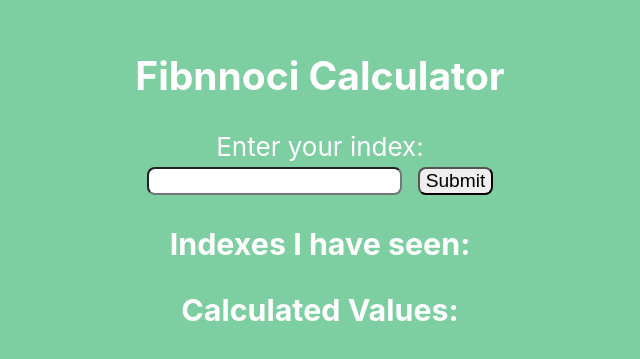
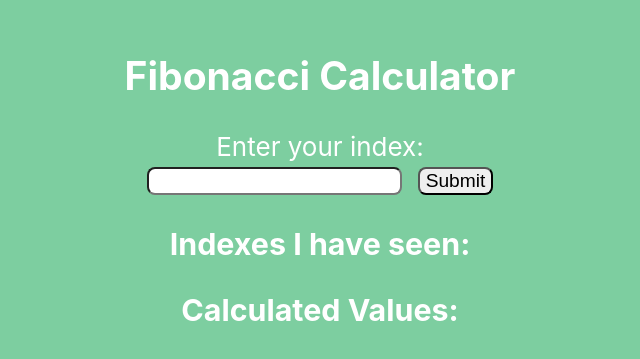
Before and after one commit to theprashant-one/complex, a React (Create React App) app in the folder client/: page / in a window 1280 px wide. Shown: the part 211-570 px from the top of the page, without its empty margins (320-960 px from the left). Built offline with nearby package versions, Linux system fonts and the light colour scheme; no server answers.

Commit message:
updated readme

```diff
--- a/client/src/App.js
+++ b/client/src/App.js
@@ -8,7 +8,7 @@ function App() {
     <Router>
       <div className="App">
         <header className="App-header">
-          <h2>Fibnnoci Calculator</h2>
+          <h2>Fibonacci Calculator</h2>
           <div>
             <Route exact path="/" component={Fib} />
           </div>
```
Also changed, not shown: 2 other files (tests, documents, lock files or other folders).
